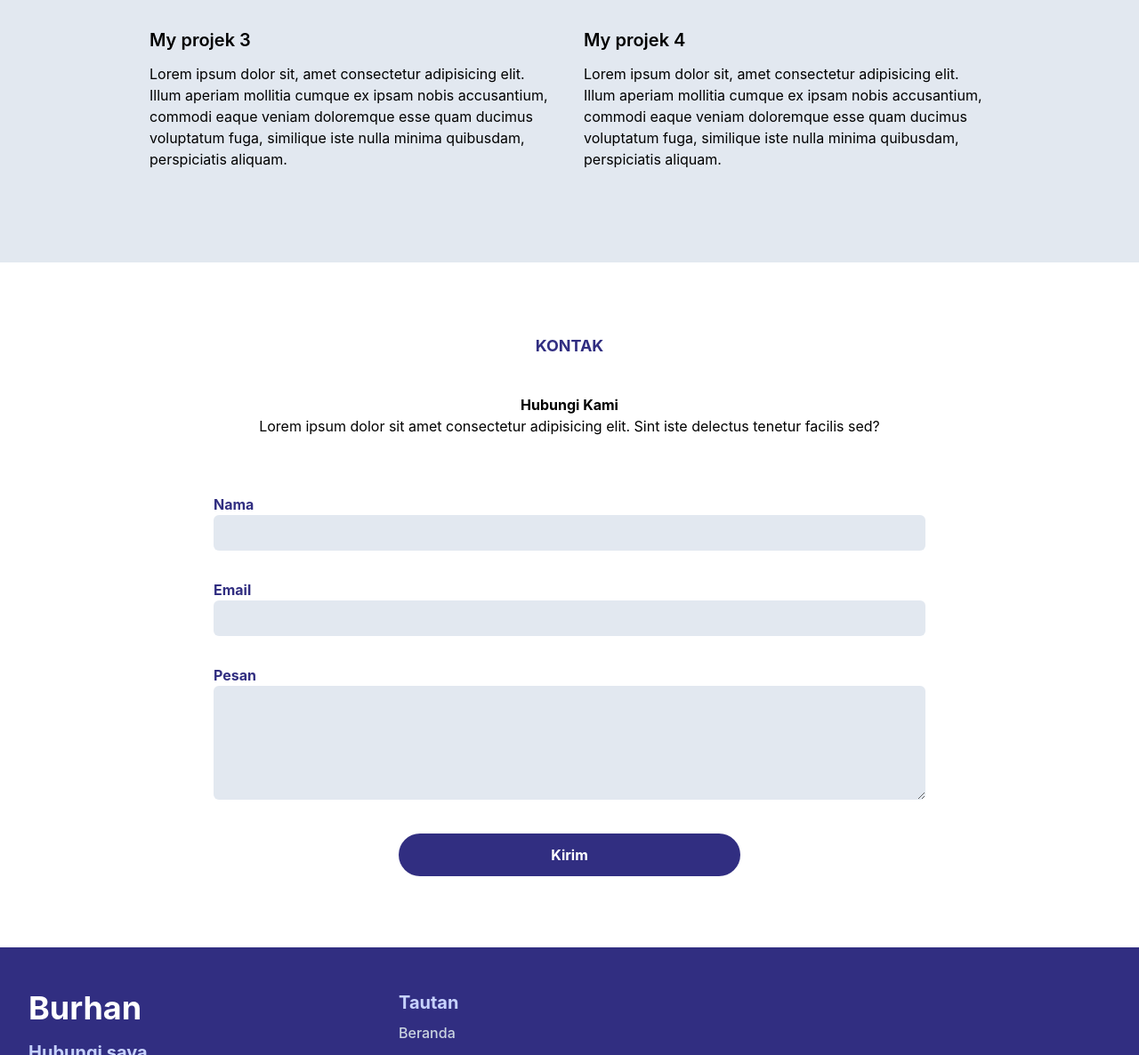
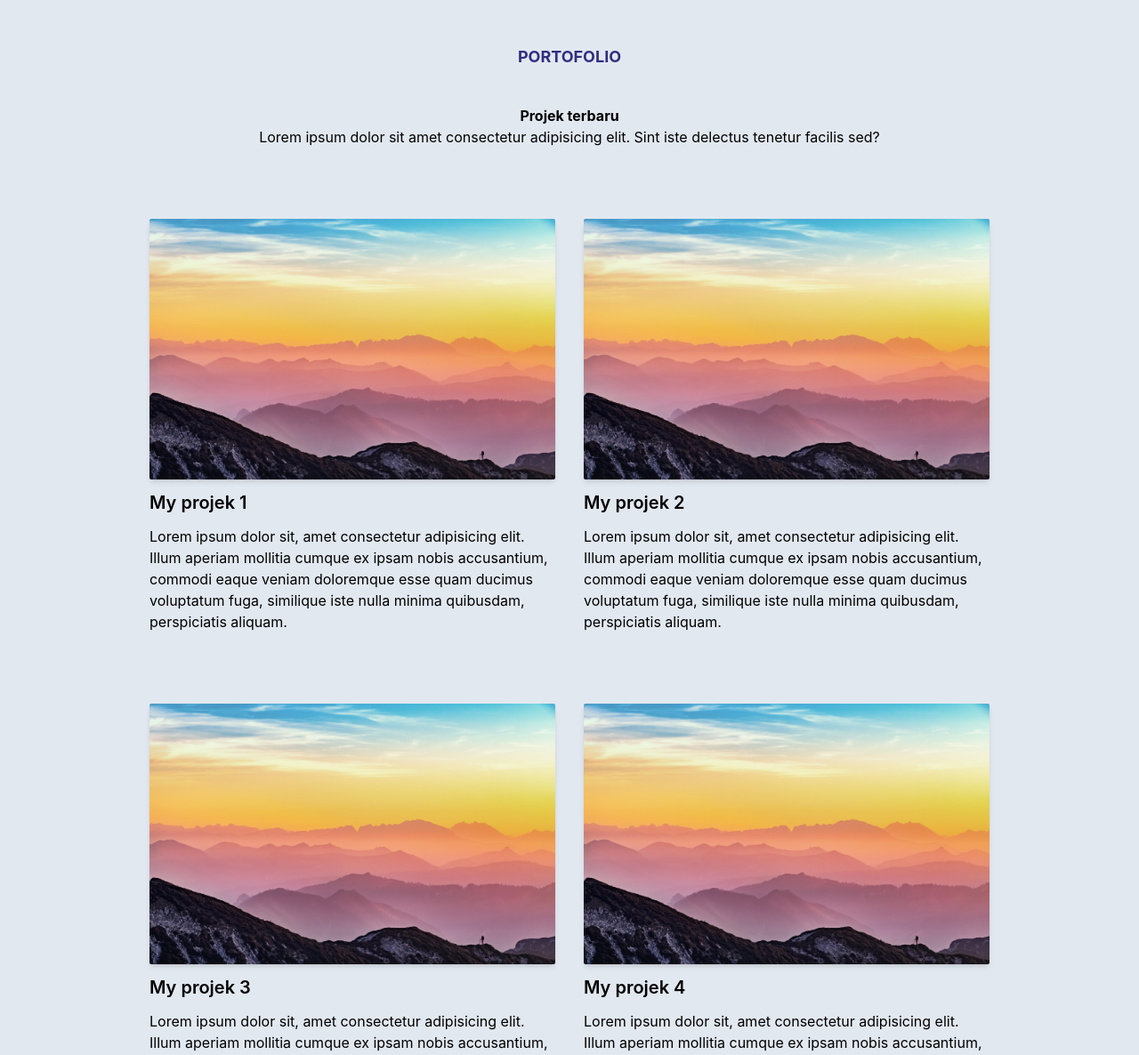
Before and after one commit to Burhan1100/hanPortofolio, a website: page index.html in a window 1280 px wide. Shown: the part 1614-2800 px from the top of the page at 89% size. Drawn offline with Linux system fonts and the light colour scheme; the site is published under a folder, as on GitHub Pages, so addresses that start at the root find nothing.

Commit message:
peraikan gambar

```diff
--- a/index.html
+++ b/index.html
@@ -81,7 +81,7 @@
                 </div>
                 <div class="w-full self-end px-4 lg:w-1/2">
                     <div class="relative  mt-10">
-                        <img src="/images/2.png" alt="han" height="70" class=" relative z-10 max-full mx-auto">
+                        <img src="./images/2.png" alt="han" height="70" class=" relative z-10 max-full mx-auto">
                         <span class="absolute bottom-10 left-1/2 -translate-x-1/2"><svg width="600" height="700" viewBox="0 0 200 200" xmlns="http://www.w3.org/2000/svg">
                             <path fill="#283593" d="M30.3,-36.7C40.6,-27.4,51.4,-19.2,55.1,-8.2C58.8,2.7,55.4,16.4,49.1,29.4C42.9,42.5,33.7,55,19.4,65.5C5.1,76.1,-14.4,84.6,-25,77.1C-35.5,69.6,-37.1,45.9,-43.9,28.2C-50.8,10.5,-62.9,-1.4,-61.2,-10.7C-59.5,-20.1,-43.9,-26.9,-31.4,-35.8C-18.8,-44.7,-9.4,-55.8,0.3,-56.1C9.9,-56.4,19.9,-46,30.3,-36.7Z" transform="translate(100 100)" />
                           </svg></span>
@@ -137,28 +137,28 @@
                 <div class="w-full px-4 flex flex-wrap justify-center dark:text-white">
                     <div class="mb-12 p-4 md:w-1/2">
                         <div class="rounded-sm shadow-md overflow-hidden">
-                            <img src="/images/1.jpg" alt="" width="w-full">
+                            <img src="./images/1.jpg" alt="" width="w-full">
                         </div>
                         <h3 class="font-semibold text-xl my-3">My projek 1</h3>
                         <p class="">Lorem ipsum dolor sit, amet consectetur adipisicing elit. Illum aperiam mollitia cumque ex ipsam nobis accusantium, commodi eaque veniam doloremque esse quam ducimus voluptatum fuga, similique iste nulla minima quibusdam, perspiciatis aliquam.</p>
                     </div>
                     <div class="mb-12 p-4 md:w-1/2">
                         <div class="rounded-sm shadow-md overflow-hidden">
-                            <img src="/images/1.jpg" alt="" width="w-full">
+                            <img src="./images/1.jpg" alt="" width="w-full">
                         </div>
                         <h3 class="font-semibold text-xl my-3">My projek 2</h3>
                         <p>Lorem ipsum dolor sit, amet consectetur adipisicing elit. Illum aperiam mollitia cumque ex ipsam nobis accusantium, commodi eaque veniam doloremque esse quam ducimus voluptatum fuga, similique iste nulla minima quibusdam, perspiciatis aliquam.</p>
                     </div>
                     <div class="mb-12 p-4 md:w-1/2">
                         <div class="rounded-sm shadow-md overflow-hidden">
-                            <img src="/images/1.jpg" alt="" width="w-full">
+                            <img src="./images/1.jpg" alt="" width="w-full">
                         </div>
                         <h3 class="font-semibold text-xl my-3">My projek 3</h3>
                         <p>Lorem ipsum dolor sit, amet consectetur adipisicing elit. Illum aperiam mollitia cumque ex ipsam nobis accusantium, commodi eaque veniam doloremque esse quam ducimus voluptatum fuga, similique iste nulla minima quibusdam, perspiciatis aliquam.</p>
                     </div>
                     <div class="mb-12 p-4 md:w-1/2">
                         <div class="rounded-sm shadow-md overflow-hidden">
-                            <img src="/images/1.jpg" alt="" width="w-full">
+                            <img src="./images/1.jpg" alt="" width="w-full">
                         </div>
                         <h3 class="font-semibold text-xl my-3">My projek 4</h3>
                         <p>Lorem ipsum dolor sit, amet consectetur adipisicing elit. Illum aperiam mollitia cumque ex ipsam nobis accusantium, commodi eaque veniam doloremque esse quam ducimus voluptatum fuga, similique iste nulla minima quibusdam, perspiciatis aliquam.</p>
```
